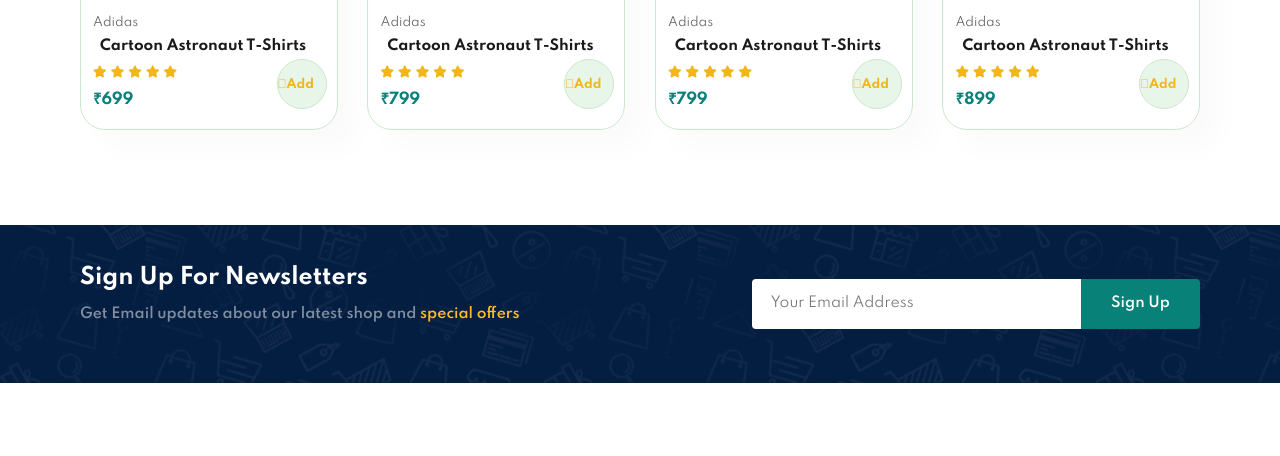
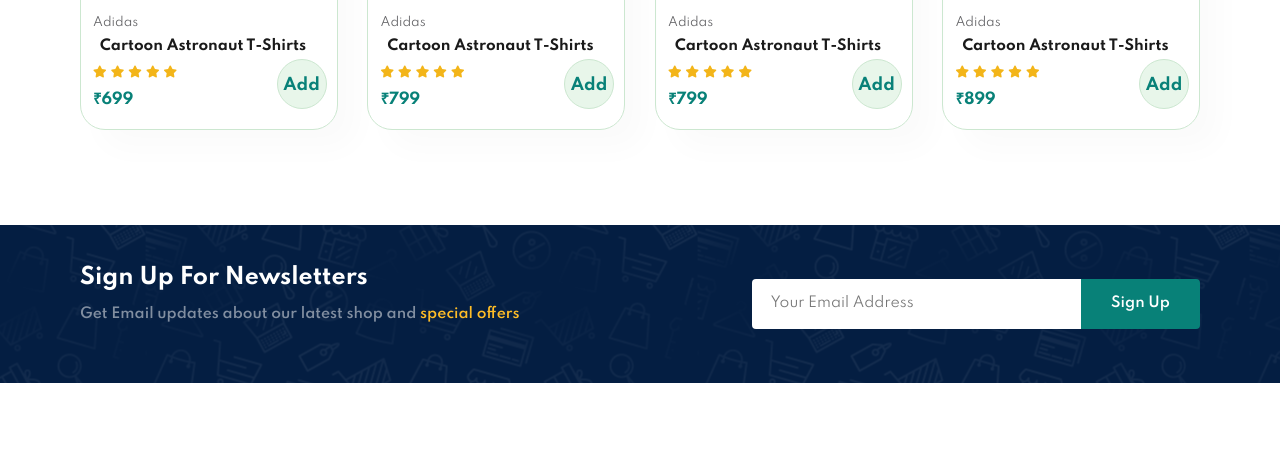
Before and after one commit to rakshitmehra/E-commerce, a plain HTML site: page sproduct.html in a window 1280 px wide. Shown: the part 1039-1495 px from the top of the page. Drawn offline with Linux system fonts and the light colour scheme.

Commit message:
Adding ADD Button

```diff
--- a/sproduct.html
+++ b/sproduct.html
@@ -33,7 +33,7 @@
             </div>
         </section>
 
-    <section id="prodetails" class="section-p1">
+        <section id="prodetails" class="section-p1">
         <div class="single-pro-image">
                 <img src="img/products/f1.jpg" width="100%" id="MainImg" alt="">
             <div class="small-img-group">
@@ -69,7 +69,7 @@
             <h4>Product Details</h4>
             <span>Lorem ipsum dolor, sit amet consectetur adipisicing elit. Nobis impedit nostrum quo cum repellendus, ullam, voluptate reprehenderit beatae dolore neque officia dolor quos nisi quibusdam unde quaerat, assumenda hic omnis.</span>
         </div>
-    </section>
+        </section>
 
         <section id="product1" class="section-p1">
             <h2>Featured Products</h2>
@@ -88,8 +88,8 @@
                             <i class="fas fa-star"></i>
                         </div>
                         <h4>₹699</h4>
-                        <a href="#"><i class="fal fa-shopping-cart cart">Add</i></a>
                     </div>
+                    <div class="cart"><a href="#">Add</a></div>
                 </div>
                 <div class="pro">
                     <img src="img/products/n6.jpg" alt="">
@@ -104,8 +104,8 @@
                             <i class="fas fa-star"></i>
                         </div>
                         <h4>₹799</h4>
-                        <a href="#"><i class="fal fa-shopping-cart cart">Add</i></a>
                     </div>
+                    <div class="cart"><a href="#">Add</a></div>
                 </div>
                 <div class="pro">
                     <img src="img/products/n7.jpg" alt="">
@@ -120,8 +120,8 @@
                             <i class="fas fa-star"></i>
                         </div>
                         <h4>₹799</h4>
-                        <a href="#"><i class="fal fa-shopping-cart cart">Add</i></a>
                     </div>
+                    <div class="cart"><a href="#">Add</a></div>
                 </div>
                 <div class="pro">
                     <img src="img/products/n8.jpg" alt="">
@@ -136,8 +136,8 @@
                             <i class="fas fa-star"></i>
                         </div>
                         <h4>₹899</h4>
-                        <a href="#"><i class="fal fa-shopping-cart cart">Add</i></a>
                     </div>
+                    <div class="cart"><a href="#">Add</a></div>
                 </div>
             </div>
         </section>
```
